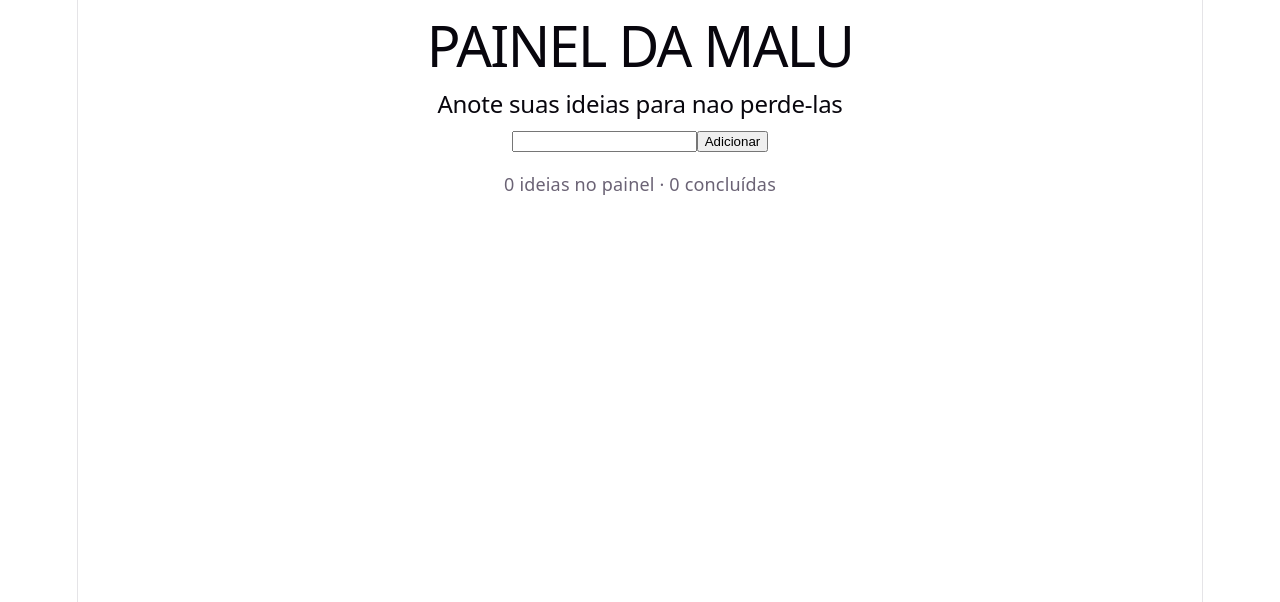
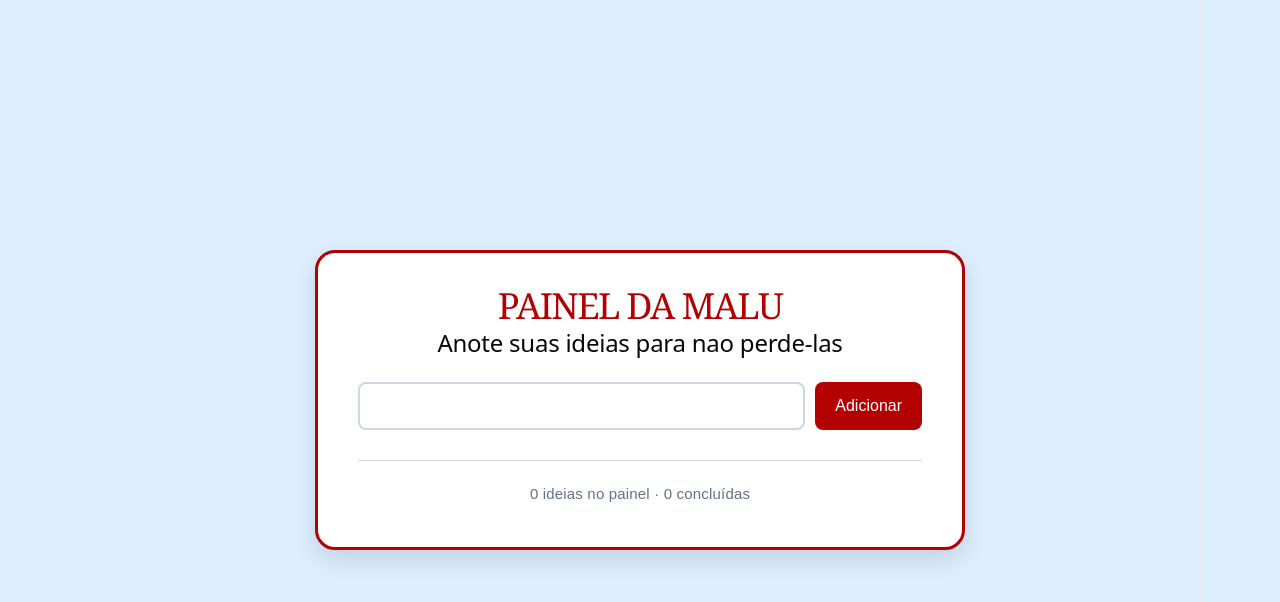
Before and after one commit to mariasouza51-crypto/ptac2-painel, a React (Vite) app in the folder painel de ideias/: page / in a window 1280 px wide. Shown: the top 602 px of the page. Built offline with nearby package versions, Linux system fonts and the light colour scheme.

Commit message:
adicionei cores e layout com o css

```diff
--- a/painel de ideias/src/App.css
+++ b/painel de ideias/src/App.css
@@ -1,188 +1,123 @@
-.counter {
-  font-size: 16px;
-  padding: 5px 10px;
-  border-radius: 5px;
-  color: var(--accent);
-  background: var(--accent-bg);
-  border: 2px solid transparent;
-  transition: border-color 0.3s;
-  margin-bottom: 24px;
-
-  &:hover {
-    border-color: var(--accent-border);
-  }
-  &:focus-visible {
-    outline: 2px solid var(--accent);
-    outline-offset: 2px;
-  }
+body {
+  margin: 0;
+  background: #dceeff;
+  font-family: Arial, sans-serif;
 }
 
-.hero {
-  position: relative;
-
-  .base,
-  .framework,
-  .vite {
-    inset-inline: 0;
-    margin: 0 auto;
+#root {
+  min-height: 100vh;
+  display: flex;
+  justify-content: center;
+  align-items: center;
+  padding: 30px;
+  box-sizing: border-box;
 }
 
-  .base {
-    width: 170px;
-    position: relative;
-    z-index: 0;
+#root > div {
+  width: 100%;
+  max-width: 650px;
+  background: white;
+  padding: 40px;
+  box-sizing: border-box;
+  border-radius: 20px;
+  border: 3px solid #b30000;
+  box-shadow: 0 10px 25px rgba(0, 0, 0, 0.12);
 }
 
-  .framework,
-  .vite {
-    position: absolute;
+h1 {
+  text-align: center;
+  color: #b30000;
+  font-size: 36px;
+  font-family: Georgia, serif;
+  margin: 0 0 10px;
 }
 
-  .framework {
-    z-index: 1;
-    top: 34px;
-    height: 28px;
-    transform: perspective(2000px) rotateZ(300deg) rotateX(44deg) rotateY(39deg)
-      scale(1.4);
+form {
+  display: flex;
+  gap: 10px;
+  margin-top: 25px;
 }
 
-  .vite {
-    z-index: 0;
-    top: 107px;
-    height: 26px;
-    width: auto;
-    transform: perspective(2000px) rotateZ(300deg) rotateX(40deg) rotateY(39deg)
-      scale(0.8);
-  }
+input[type="text"] {
+  flex: 1;
+  padding: 13px;
+  font-size: 16px;
+  border: 2px solid #c9d7e8;
+  border-radius: 8px;
+  box-sizing: border-box;
 }
 
-#center {
-  display: flex;
-  flex-direction: column;
-  gap: 25px;
-  place-content: center;
-  place-items: center;
-  flex-grow: 1;
-
-  @media (max-width: 1024px) {
-    padding: 32px 20px 24px;
-    gap: 18px;
-  }
+input[type="text"]:focus {
+  outline: none;
+  border-color: #b30000;
 }
 
-#next-steps {
-  display: flex;
-  border-top: 1px solid var(--border);
-  text-align: left;
-
-  & > div {
-    flex: 1 1 0;
-    padding: 32px;
-    @media (max-width: 1024px) {
-      padding: 24px 20px;
-    }
+form button {
+  background: #b30000;
+  color: white;
+  border: none;
+  padding: 13px 20px;
+  border-radius: 8px;
+  font-size: 16px;
+  cursor: pointer;
 }
 
-  .icon {
-    margin-bottom: 16px;
-    width: 22px;
-    height: 22px;
+form button:hover {
+  background: #8f0000;
 }
 
-  @media (max-width: 1024px) {
-    flex-direction: column;
-    text-align: center;
-  }
+ul {
+  list-style: none;
+  padding: 0;
+  margin: 30px 0 20px;
 }
 
-#docs {
-  border-right: 1px solid var(--border);
-
-  @media (max-width: 1024px) {
-    border-right: none;
-    border-bottom: 1px solid var(--border);
-  }
+li {
+  display: flex;
+  align-items: center;
+  gap: 12px;
+  background: #f4f8fc;
+  padding: 14px;
+  margin-bottom: 10px;
+  border-radius: 10px;
+  border-left: 4px solid #b30000;
 }
 
-#next-steps ul {
-  list-style: none;
-  padding: 0;
-  display: flex;
-  gap: 8px;
-  margin: 32px 0 0;
-
-  .logo {
-    height: 18px;
+li span {
+  flex: 1;
+  font-size: 16px;
 }
 
-  a {
-    color: var(--text-h);
-    font-size: 16px;
-    border-radius: 6px;
-    background: var(--social-bg);
-    display: flex;
-    padding: 6px 12px;
-    align-items: center;
-    gap: 8px;
-    text-decoration: none;
-    transition: box-shadow 0.3s;
-
-    &:hover {
-      box-shadow: var(--shadow);
-    }
-    .button-icon {
-      height: 18px;
-      width: 18px;
-    }
+li button {
+  background: transparent;
+  border: none;
+  color: #b30000;
+  font-size: 20px;
+  padding: 2px 5px;
+  cursor: pointer;
 }
 
-  @media (max-width: 1024px) {
-    margin-top: 20px;
-    flex-wrap: wrap;
-    justify-content: center;
-
-    li {
-      flex: 1 1 calc(50% - 8px);
-    }
-
-    a {
-      width: 100%;
-      justify-content: center;
-      box-sizing: border-box;
-    }
-  }
-}
-
-#spacer {
-  height: 88px;
-  border-top: 1px solid var(--border);
-  @media (max-width: 1024px) {
-    height: 48px;
-  }
-}
-
-.ticks {
-  position: relative;
-  width: 100%;
-
-  &::before,
-  &::after {
-    content: '';
-    position: absolute;
-    top: -4.5px;
-    border: 5px solid transparent;
-  }
-
-  &::before {
-    left: 0;
-    border-left-color: var(--border);
-  }
-  &::after {
-    right: 0;
-    border-right-color: var(--border);
-  }
+li button:hover {
+  color: #8f0000;
 }
 
 .feita {
   text-decoration: line-through;
+  color: #888;
 }
+
+p {
+  color: #b30000;
+  text-align: center;
+  font-weight: bold;
+  margin: 15px 0 0;
+}
+
+footer {
+  text-align: center;
+  margin-top: 25px;
+  padding-top: 20px;
+  border-top: 1px solid #d8d8d8;
+  color: #667085;
+  font-size: 15px;
+}
```
Lines whose indentation alone changed are shown as unchanged.
